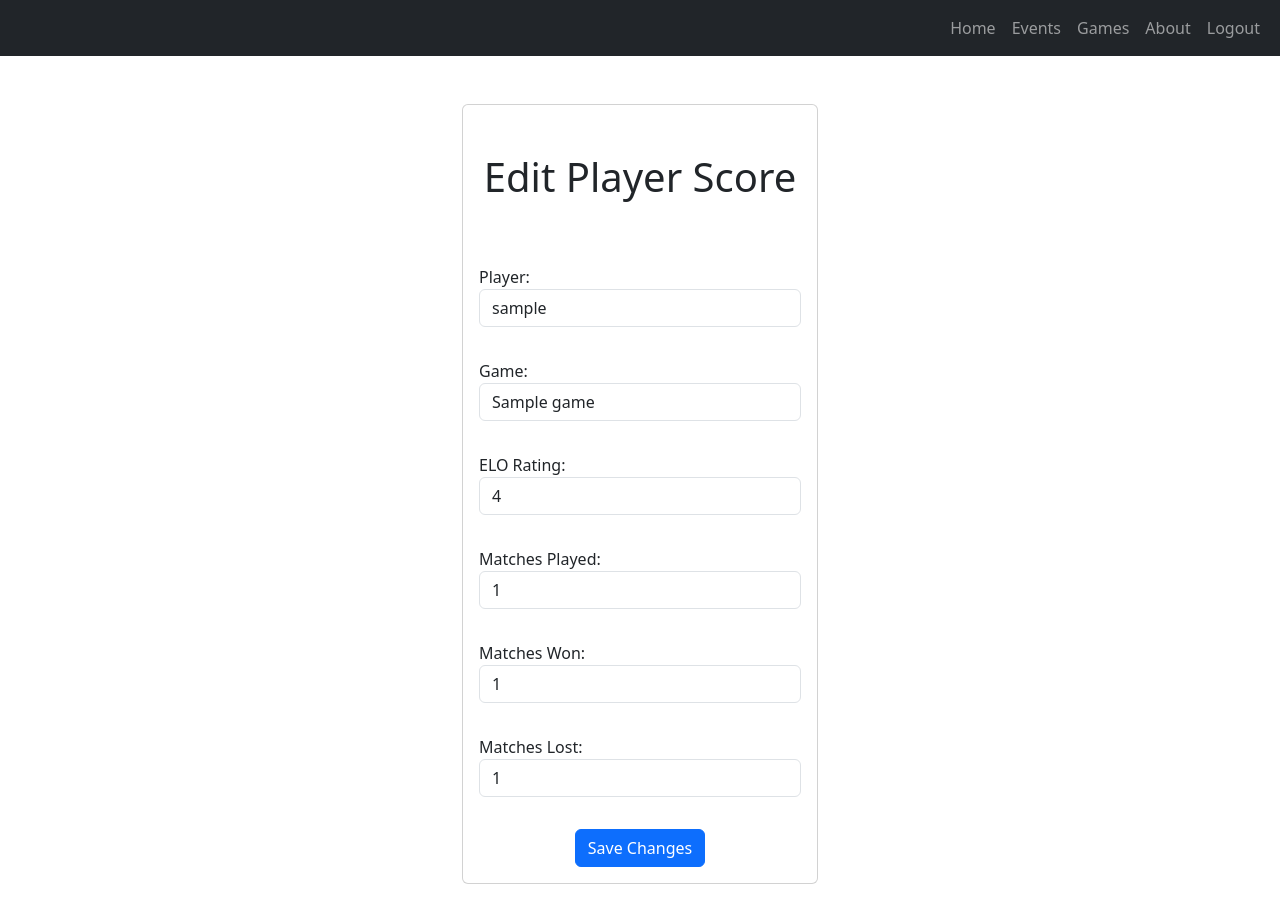
After one commit to vietnguyen2358/RankRealm, a Flask app: page /edit_player_score/1 in a window 1280 px wide. The commit adds this page. Run offline with Flask 3, Linux system fonts and the light colour scheme; a user stored in the database is signed in; tables that the repository leaves empty hold one stand-in row (values such as "Sample post").

Commit message:
Added edit pages. need to fix bugs

```diff
--- a/website/auth.py
+++ b/website/auth.py
@@ -39,6 +39,8 @@ def sign_up():
         regusername = request.form.get('username')
         regpassword1 = request.form.get('password1')
         regpassword2 = request.form.get('password2')
+        is_game_owner = True if request.form.get('is_game_owner') else False
+
         if len(regemail) < 4:
             flash('Email must be greater than 4 characters.', category='error')
         elif len(regusername) < 2:
@@ -50,7 +52,8 @@ def sign_up():
         else:
             new_user = User(
                 username=regusername,
-                email=regemail
+                email=regemail,
+                is_game_owner=is_game_owner
             )
             new_user.set_password(regpassword1)  # Set the password
             db.session.add(new_user)  # Add the user to the session
--- /dev/null
+++ b/website/templates/edit_player_score.html
@@ -0,0 +1,49 @@
+{% extends "base.html" %}
+{% block title %}Edit Player Score | Rank Realm{% endblock %}
+
+{% block content %}
+<div class="row">
+    <div class="col-4 offset-4">
+        <div class="card mt-5 mb-3">
+            <form method="post">
+                <h1 class="text-center my-5" id="welcome">Edit Player Score</h1>
+                <div class="card-body">
+                    <label>Player:</label>
+                    <select class="form-control" id="player_id" name="player_id" required>
+                        {% for user in users %}
+                        <option value="{{ user.id }}" {% if user.id == player_score.player_id %}selected{% endif %}>{{ user.username }}</option>
+                        {% endfor %}
+                    </select>
+                </div>
+                <div class="card-body">
+                    <label>Game:</label>
+                    <select class="form-control" id="game_id" name="game_id" required>
+                        {% for game in games %}
+                        <option value="{{ game.id }}" {% if game.id == player_score.game_id %}selected{% endif %}>{{ game.title }}</option>
+                        {% endfor %}
+                    </select>
+                </div>
+                <div class="card-body">
+                    <label>ELO Rating:</label>
+                    <input type="number" class="form-control" id="elo_rating" name="elo_rating" value="{{ player_score.elo_rating }}" required>
+                </div>
+                <div class="card-body">
+                    <label>Matches Played:</label>
+                    <input type="number" class="form-control" id="matches_played" name="matches_played" value="{{ player_score.matches_played }}" required>
+                </div>
+                <div class="card-body">
+                    <label>Matches Won:</label>
+                    <input type="number" class="form-control" id="matches_won" name="matches_won" value="{{ player_score.matches_won }}" required>
+                </div>
+                <div class="card-body">
+                    <label>Matches Lost:</label>
+                    <input type="number" class="form-control" id="matches_lost" name="matches_lost" value="{{ player_score.matches_lost }}" required>
+                </div>
+                <div class="text-center my-3">
+                    <button type="submit" class="btn btn-primary">Save Changes</button>
+                </div>
+            </form>
+        </div>
+    </div>
+</div>
+{% endblock content %}
```
Also changed, not shown: website/templates/edit_event.html (added, +49 -0 lines), website/templates/edit_game.html (added, +37 -0 lines), website/templates/edit_leaderboard.html (added, +25 -0 lines), website/templates/edit_user.html (added, +31 -0 lines), website/templates/register.html (+12 -6 lines).
